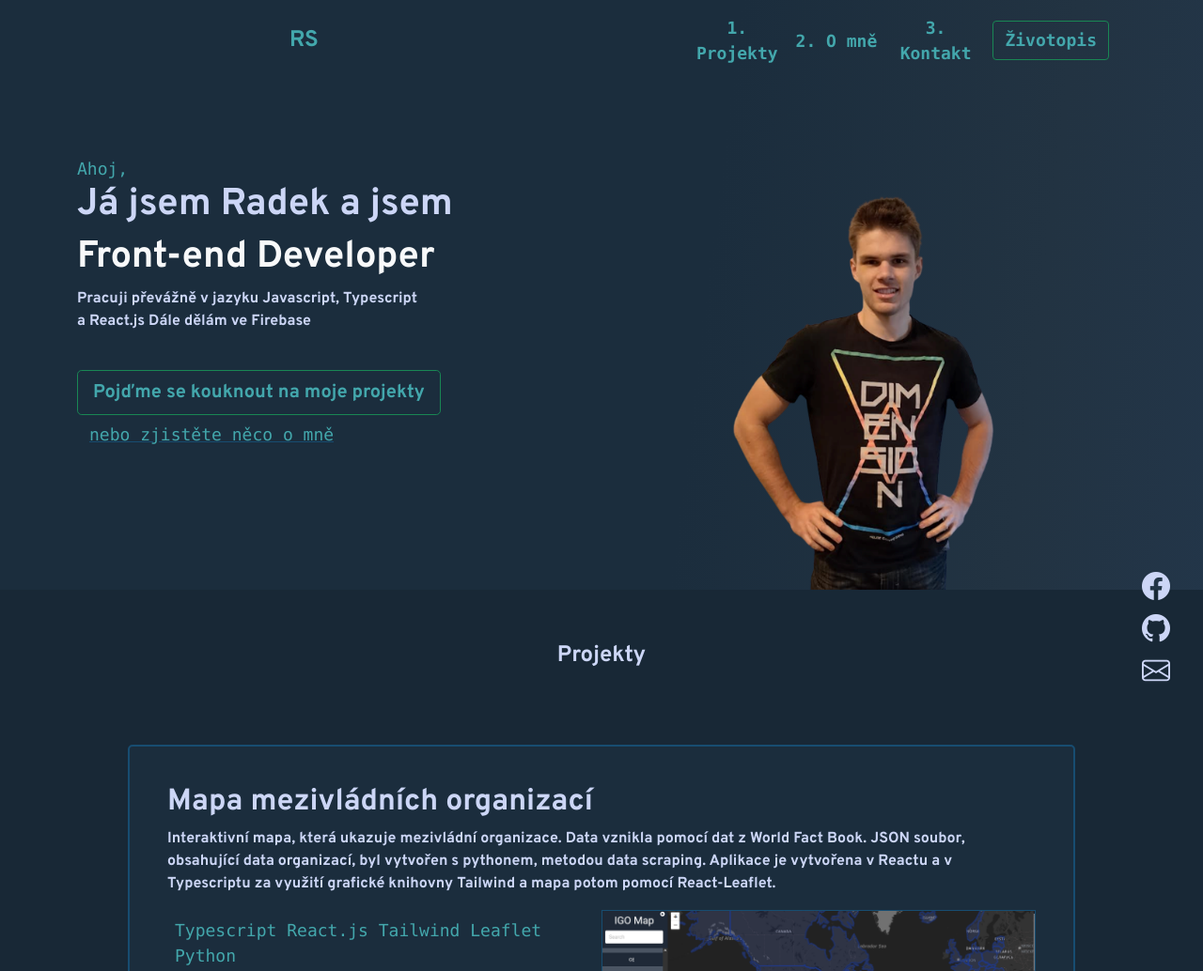
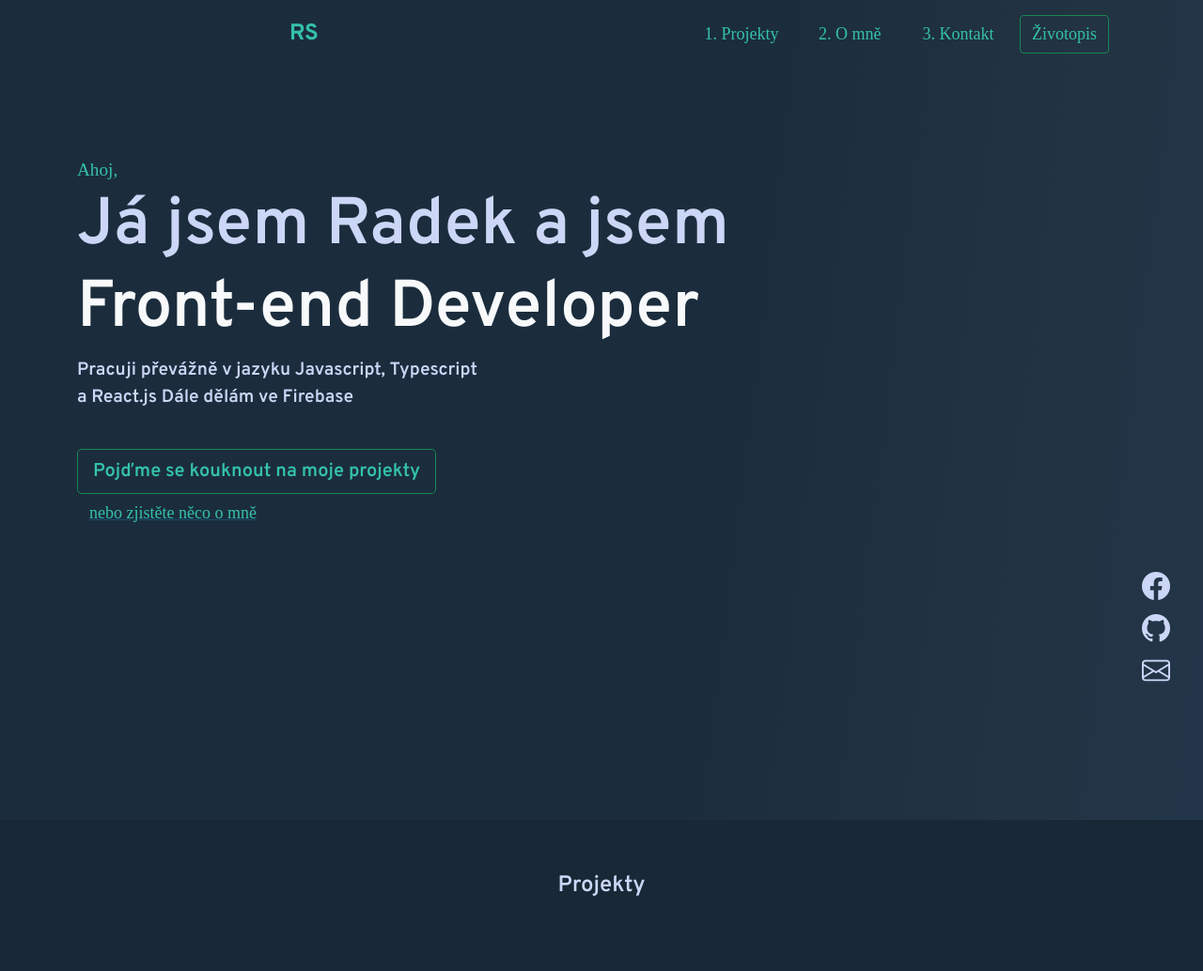
Before and after one commit to radek-stary/portfolio, a plain HTML site: page public/index.html in a window 1280 px wide. Shown: the top 1034 px of the page at 94% size. Drawn offline with nearby package versions, Linux system fonts and the light colour scheme.

Commit message:
removed main photo

```diff
--- a/public/index.html
+++ b/public/index.html
@@ -28,7 +28,7 @@
         <link rel="preconnect" href="https://fonts.googleapis.com" />
         <link rel="preconnect" href="https://fonts.gstatic.com" crossorigin />
         <link
-          href="https://fonts.googleapis.com/css2?family=Overpass:wght@700;800&display=swap"
+          href="https://fonts.googleapis.com/css2?family=Fira+Code&family=Overpass:wght@700;800;600&display=swap"
           rel="stylesheet"
         />
 
@@ -67,17 +67,17 @@
               <ul class="navbar-nav">
                 <li class="nav-item scrollToProjectButton">
                   <a class="nav-link active" aria-current="page" href="#"
-                    ><code><span class="visibleInLargeWidth">1.</span> Projekty</code></a
+                    ><p class="greenMonospace"><span class="visibleInLargeWidth">1.</span> Projekty</p></a
                   >
                 </li>
                 <li class="nav-item scrollToAboutMeButton">
-                  <a class="nav-link" href="#"><code><span class="visibleInLargeWidth">2.</span> O mně</code></a>
+                  <a class="nav-link" href="#"><p class="greenMonospace"><span class="visibleInLargeWidth">2.</span> O mně</p></a>
                 </li>
                 <li class="nav-item scrollToContactButton">
-                  <a class="nav-link" href="#"><code><span class="visibleInLargeWidth">3.</span> Kontakt</code></a>
+                  <a class="nav-link" href="#"><p class="greenMonospace"><span class="visibleInLargeWidth">3.</span> Kontakt</p></a>
                 </li>
                 <li>
-                  <a class="nav-link" target="_blank" href="./documents/životopis.pdf"><button class="btn btn-outline-success button"><code>Životopis</code></button></a>
+                  <a class="nav-link" target="_blank" href="./documents/životopis.pdf"><button class="btn btn-outline-success button"><p class="greenMonospace">Životopis</p></button></a>
                 </li>
 
               </ul>
@@ -86,13 +86,12 @@
         </nav>
         <header>
           <div class="container headerContainer">
-            <div class="row">
-              <div class="col-lg-6 leftHeaderSide">
+
                 <div class="mainContent">
                   <div class="mainContentHeadingPart">
-                  <code>Ahoj,</code>
-                  <h1>
-                    Já jsem Radek a jsem
+                  <p class="greenMonospace greeting">Ahoj,</p>
+                  <h1 class="firstHeadline">
+                    Já jsem Radek a&nbsp;jsem
                     <br /></h1>
                     <h1 class="text-light">Front-end Developer
                   </h1>
@@ -110,15 +109,15 @@
                     </button>
                     <br />
                     <button class="btn btn-link scrollToContactButton">
-                      <code>nebo zjistěte něco o mně</code>
+                      <p class="greenMonospace">nebo zjistěte něco o mně</p>
                     </button>
                   </div>
                 </div>
-              </div>
-              <div class="col-lg-6 personImage">
+              <!-- </div> -->
+              <!-- <div class="col-lg-6 personImage">
                 <img src="./portfolio_fotka.png"></img>
-              </div>
-            </div>
+              </div> -->
+            <!-- </div> -->
           </div>
 
           <div class="socials">
@@ -152,9 +151,8 @@
               JSON soubor, obsahující data organizací, byl vytvořen s pythonem, metodou data scraping. Aplikace je vytvořena v Reactu a v Typescriptu za využití grafické knihovny Tailwind a mapa potom pomocí React-Leaflet.</p>
               <div class="d-flex flex-row">
                 <div class="d-flex flex-column justify-content-between m-2 leftProjectColumn">
-              <code>
+              <p class="greenMonospace">
               Typescript React.js Tailwind Leaflet Python
-            </code>
             <p>
               <a target="_blank" href = "https://igomap.web.app/"><i class="projectLinkIcon bi bi-box-arrow-up-right"></i></a>
               <a target="_blank" href = "https://github.com/forgeManNation/igo_map"><i class="projectLinkIcon bi bi-github"></i></a>
@@ -180,9 +178,9 @@
 
             <div class="d-flex flex-row">
               <div class="d-flex flex-column justify-content-between m-2 leftProjectColumn">
-            <code>
+            <p class="greenMonospace">
             Javascript React.js Redux Bootstrap Firebase (Firestore, Authentification) Sass Leaflet
-          </code>
+            </p>
           <p>
             <a target="_blank" href = "https://analysis-of-comp-hypothesis.web.app"><i class="projectLinkIcon bi bi-box-arrow-up-right"></i></a>
             <a target="_blank" href = "https://github.com/forgeManNation/analysis_of_competing_hypothesis.git "><i class="projectLinkIcon bi bi-github"></i></a>
@@ -203,9 +201,9 @@
             </p>
             <div class="d-flex flex-row">
               <div class="d-flex flex-column justify-content-between m-2 leftProjectColumn">
-                <code>
+                <p class="greenMonospace">
                   Javascript React.js Bootstrap
-                </code>
+                </p>
                 <p>
                 <a target="_blank" href = "https://www.figma.com/file/hKyuthnlHkB4y4DiGnbliM/Untitled?node-id=0%3A1&t=nc6JoDIguam6ANvs-0"><i class="bi bi-box-arrow-up-right"></i></a>
                 </p>
@@ -225,9 +223,9 @@
             </p>
             <div class="d-flex flex-row">
             <div class="d-flex flex-column justify-content-between m-2">
-            <code>
+            <p class="greenMonospace">
               Typescript React.js Sass React-Router Firebase (Firestore, Authentification, Cloud Storage)
-            </code>
+            </p>
             <p>
               <a target="_blank" href = "https://diary-afe01.web.app/"><i class="projectLinkIcon bi bi-box-arrow-up-right"></i></a>
               <a target="_blank" href = "https://github.com/forgeManNation/diary.git"><i class="projectLinkIcon bi bi-github"></i></a>
@@ -246,11 +244,11 @@
           <div class="container">
             <div class="row">
             <div class="col-md-6">
-              <code>Úvod</code>
+              <p class="greenMonospace">Úvod</p>
           <p>
           Jmenuji se Radek Starý a bydlím v Novém Městě na Moravě. Je mi 19 let a studuji poslední ročník průmyslové školy ve Žďáře nad Sázavou, obor Informační technologie.
         </p>
-        <code>Certifikát z anglického jazyka</code>
+        <p class="greenMonospace">Certifikát z anglického jazyka</p>
                           <p>
                             Úspěšně jsem složil Zkoušky Cambridge English na úrovni C1 (CAE)
                           </p>
@@ -259,7 +257,7 @@
 
       </div>
                           <div class=" col-md-6 logos">
-                            <code>Technologie, které ovládám</code>
+                            <p class="greenMonospace">Technologie, které ovládám</p>
                             <p>
                                Aktivně programuji poslední 3 roky. Programuji primárně v Javascriptu, Typescriptu a v knihovně React.
                               <br/>
@@ -315,7 +313,7 @@
         </section>
 
         <footer>
-          <p>developed and designed by Radek Starý</p>
+          <p><strong>developed and designed by Radek Starý</strong></p>
         </footer>
 
         <div class="alert alert-success alert-dismissible  d-flex align-items-center fade" role="alert">
--- a/public/styles.css
+++ b/public/styles.css
@@ -6,7 +6,8 @@
   --darker-blue: #101a23;
   --white: #ffffff;
   --decorative-color: #174d71;
-  --emerald-green: #43a7ac;
+  --emerald-green: #34c2aa;
+  --emerald-green-light: #64ffda;
   --emerald-green-code: #367d8d;
   --emerald-green-lighter: #67b478;
   --dark-green: #093932;
@@ -26,6 +27,7 @@
 .button:hover {
   background-color: var(--dark-green) !important;
   color: var(--emerald-green);
+  color: var(--emerald-green-light);
 }
 
 body {
@@ -45,8 +47,29 @@ section {
   padding: 7vh;
 }
 
+.firstHeadline {
+  margin-bottom: 3px;
+}
+
+.greeting {
+  margin-bottom: 4px !important;
+}
+
 h4 {
   text-align: center;
+}
+.greenMonospace {
+  color: var(--emerald-green);
+  font-size: large;
+  font-family: var(--bs-font-monospace);
+  margin: 0;
+  padding: 0;
+  font-family: "Fira Mono";
+}
+
+.greenMonospaceTitle {
+  font-weight: lighter;
+  margin-bottom: 7px;
 }
 
 .navbar {
@@ -55,9 +78,9 @@ h4 {
   transition: transform 0.25s cubic-bezier(0.645, 0.045, 0.355, 1);
 }
 
-.navbar code {
+.navbar .greenMonospace {
   font-size: large !important;
-  font-weight: bold;
+  font-weight: lighter;
 }
 
 .transparent {
@@ -77,6 +100,14 @@ h4 {
 .scrollToContactButton.active {
   outline: none !important;
   border: none !important;
+}
+
+.mainContentHeadingPart h1 {
+  font-size: 4.4rem !important;
+}
+
+.mainContentHeadingPart p {
+  font-size: larger;
 }
 
 .leftProjectColumn {
@@ -153,7 +184,7 @@ h4 {
     border-radius: 10px;
   }
   .mainContentHeadingPart {
-    margin-bottom: 145px;
+    margin-bottom: 94px;
   }
 }
 
@@ -216,6 +247,13 @@ nav .nav-item :hover {
   margin-right: 10px;
 }
 
+.contactActionButton:hover {
+  color: var(--emerald-green-light);
+}
+.contactActionButton i :hover {
+  color: var(--emerald-green-light);
+}
+
 .socials-navbar {
   white-space: nowrap;
   display: flex;
@@ -236,7 +274,8 @@ i:hover {
 }
 
 header {
-  padding-top: 10vh;
+  min-height: 100vh;
+  padding-top: 11.8vh;
 }
 .personImage {
   display: flex;
@@ -368,6 +407,7 @@ footer {
   background-color: #203345;
 }
 footer > p {
+  font-size: larger;
   color: var(--text-color);
   padding: 5vh;
   margin: 0;
```
Also changed, not shown: public/portfolio_fotka.png (deleted), public/portfolio_fotka_2.png (deleted), public/portfolio_fotka_3.png (deleted), public/portfolio_foto_top.png (deleted).
